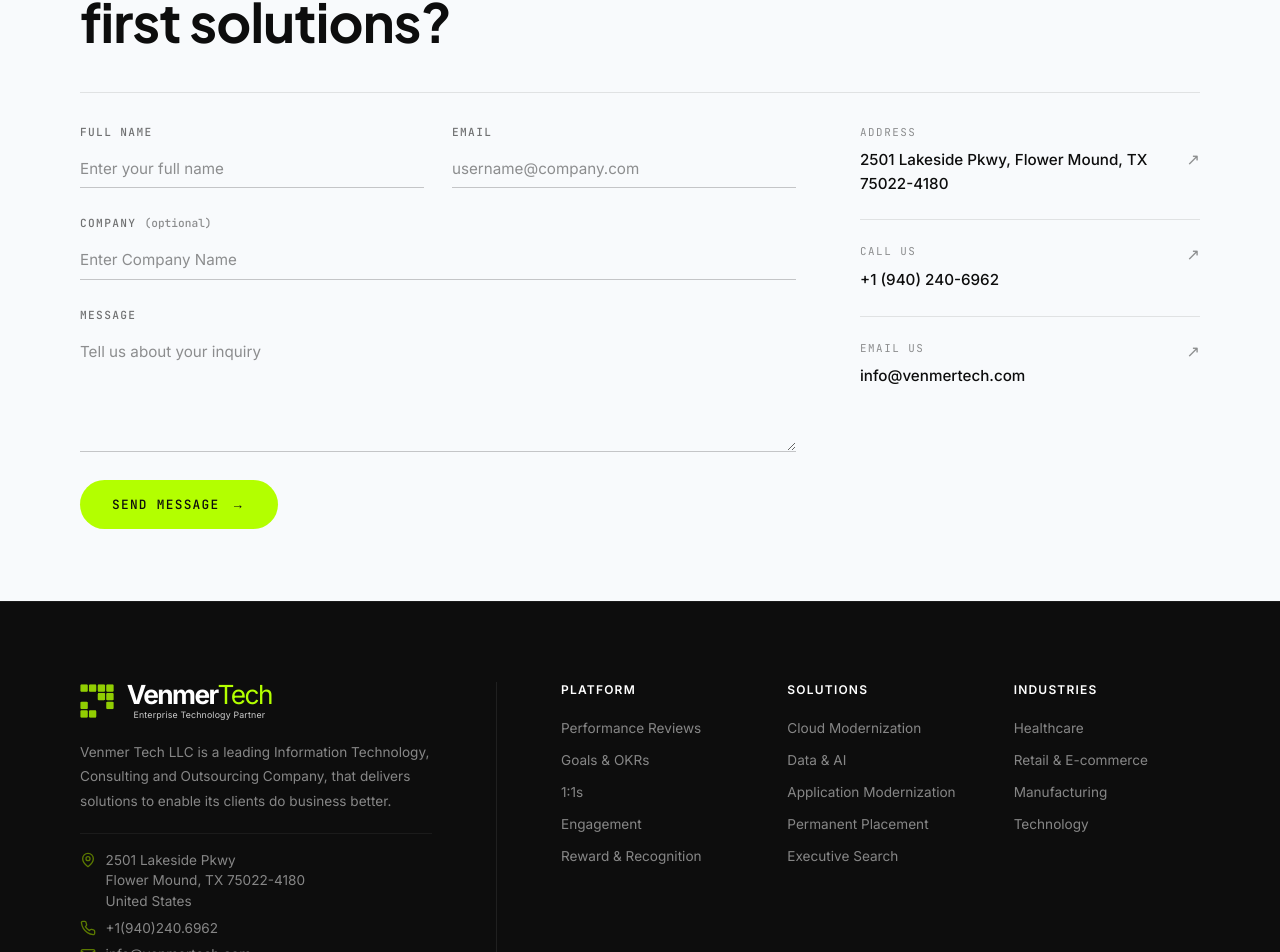
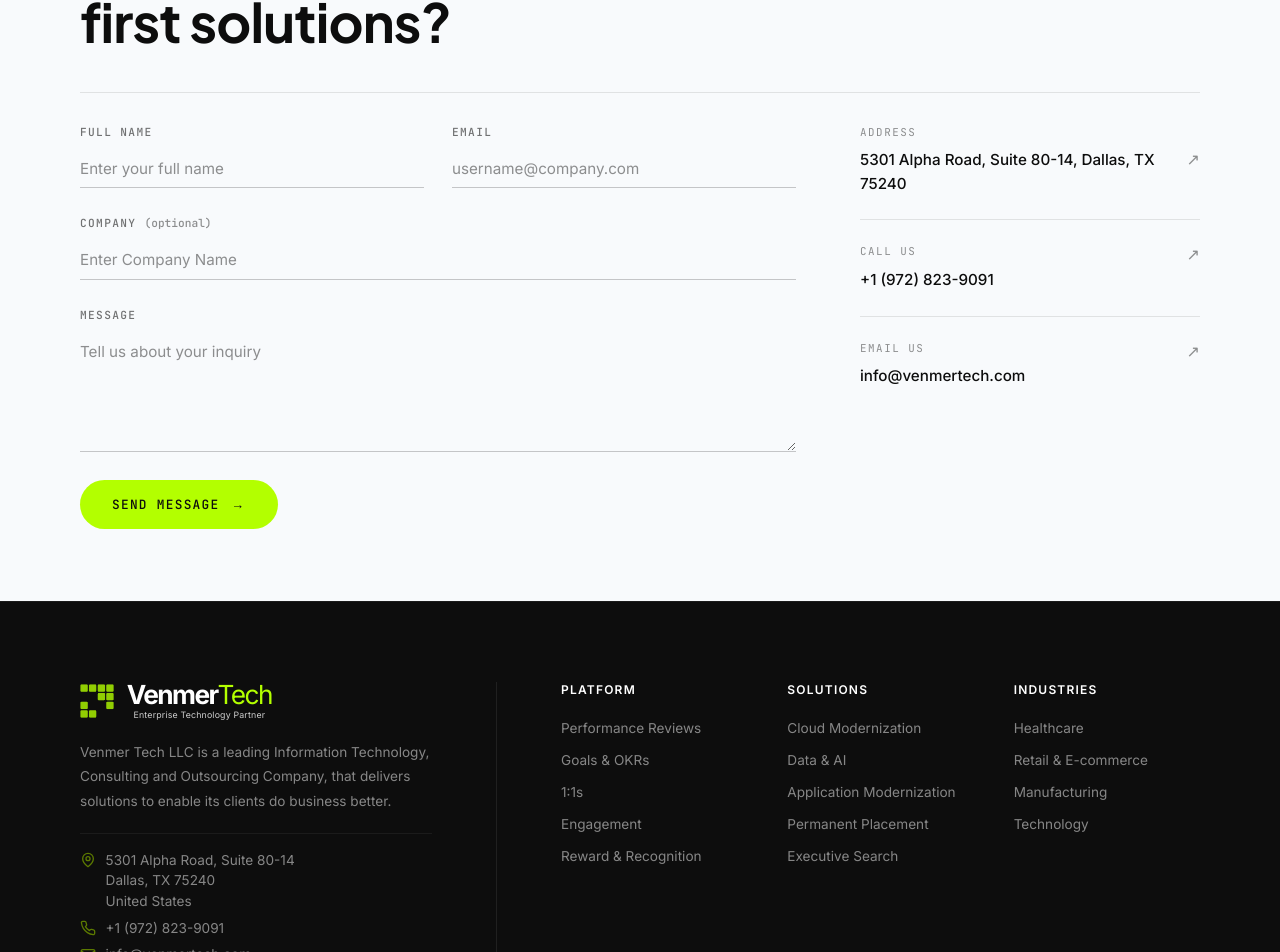
Before and after one commit to Skookum-Infotech/VenmerTech, a Next.js app: page / in a window 1280 px wide. Shown: the part 2942-3894 px from the top of the page. Built offline with nearby package versions, Linux system fonts and the light colour scheme.

Commit message:
fix: update footer address and contact number

```diff
--- a/app/components/layout/Footer.tsx
+++ b/app/components/layout/Footer.tsx
@@ -91,9 +91,9 @@
                 <circle cx="12" cy="10" r="3" />
               </svg>
               <span>
-                2501 Lakeside Pkwy
+                5301 Alpha Road, Suite 80-14
                 <br />
-                Flower Mound, TX 75022-4180
+                Dallas, TX 75240
                 <br />
                 United States
               </span>
@@ -113,7 +113,7 @@
               >
                 <path d="M22 16.92v3a2 2 0 0 1-2.18 2 19.79 19.79 0 0 1-8.63-3.07 19.5 19.5 0 0 1-6-6 19.79 19.79 0 0 1-3.07-8.67A2 2 0 0 1 4.11 2h3a2 2 0 0 1 2 1.72c.127.96.362 1.903.7 2.81a2 2 0 0 1-.45 2.11L8.09 9.91a16 16 0 0 0 6 6l1.27-1.27a2 2 0 0 1 2.11-.45c.907.338 1.85.573 2.81.7A2 2 0 0 1 22 16.92Z" />
               </svg>
-              <a href="tel:+19402631641">+1(940)240.6962</a>
+              <a href="tel:+19728239091">+1 (972) 823-9091</a>
             </li>
             <li className="vt-footer-contact-item">
               <svg
--- a/app/page.tsx
+++ b/app/page.tsx
@@ -710,13 +710,13 @@
                 {[
                   {
                     label: "Address",
-                    value: "2501 Lakeside Pkwy, Flower Mound, TX 75022-4180",
+                    value: "5301 Alpha Road, Suite 80-14, Dallas, TX 75240",
                     href: undefined,
                   },
                   {
                     label: "Call Us",
-                    value: "+1 (940) 240-6962",
-                    href: "tel:+19402406962",
+                    value: "+1 (972) 823-9091",
+                    href: "tel:+19728239091",
                   },
                   {
                     label: "Email Us",
```
